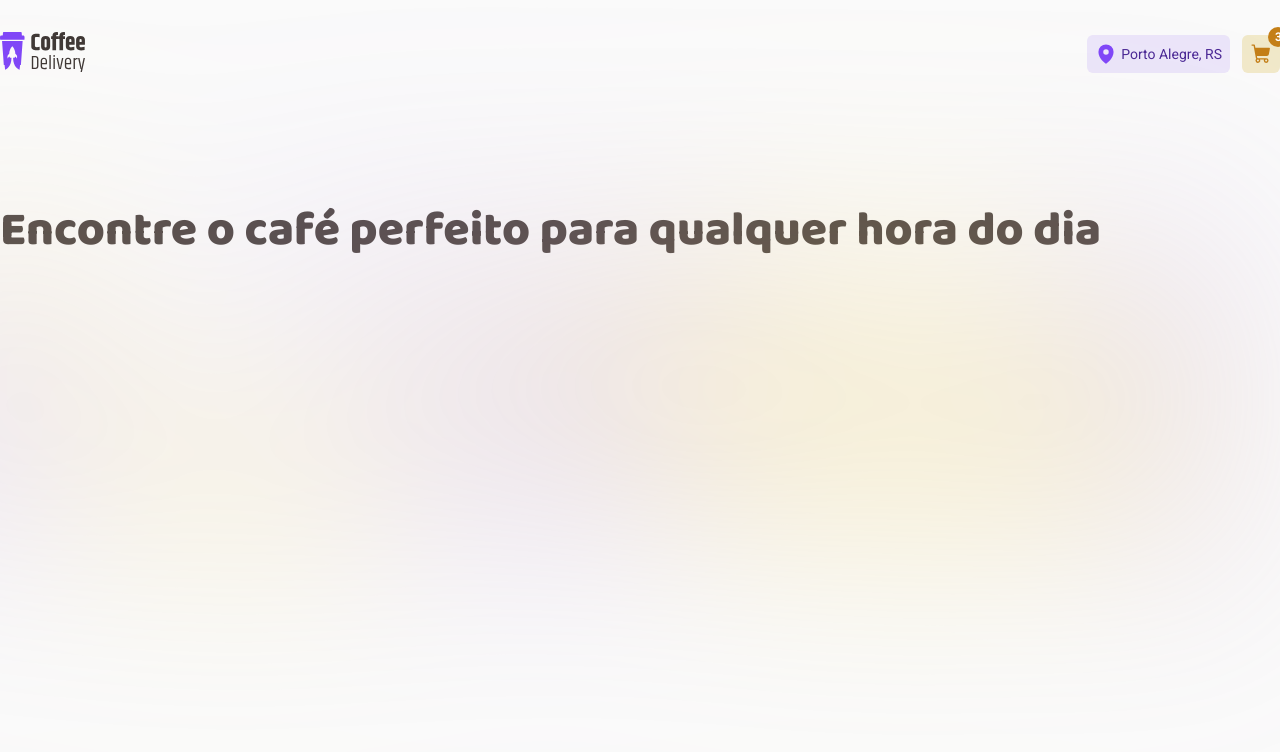
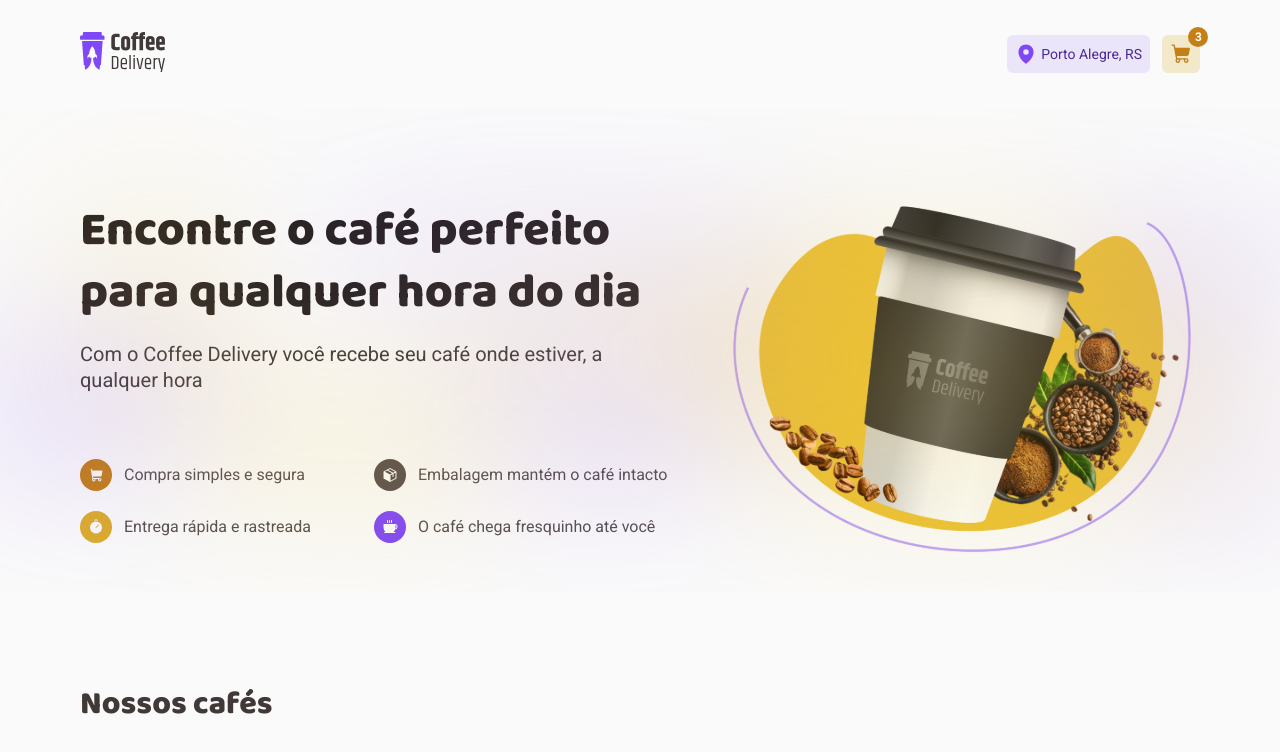
Before and after one commit to Bellorico323/Coffee-Delivery-Ignite, a React (Vite) app: page / in a window 1280 px wide. Shown: the top 752 px of the page. Built offline with nearby package versions, Linux system fonts and the light colour scheme.

Commit message:
Finishing Intro and starting CoffeeList

```diff
--- a/src/components/Header/style.ts
+++ b/src/components/Header/style.ts
@@ -4,10 +4,10 @@ import { tipografia } from '../../styles/tipografia'
 export const HeaderContainer = styled.header`
   display: flex;
   justify-content: space-between;
-  align-items: center;
 
-  max-width: 1440px;
-  padding: 2rem 0rem;
+  width: 1160px;
+  padding: 2rem 1.25rem;
+  margin: 0 auto;
 `
 
 export const Actions = styled.aside`
--- a/src/layouts/DefaultLayout/style.ts
+++ b/src/layouts/DefaultLayout/style.ts
@@ -1,8 +1,8 @@
 import styled from 'styled-components'
 
 export const LayoutContainer = styled.div`
-  max-width: 1440px;
-  margin: 0 auto;
+  /* max-width: 1160px;
+  margin: 0 auto; */
 
   background: ${(props) => props.theme['white-bg']};
 
--- a/src/pages/Home/index.tsx
+++ b/src/pages/Home/index.tsx
@@ -1,12 +1,71 @@
-import { Intro, IntroTitle } from './style'
+import { Coffee, Package, ShoppingCart, Timer } from '@phosphor-icons/react'
+import { CoffeeList, Info, Intro, IntroContent, IntroTitle } from './style'
+import { useTheme } from 'styled-components'
 
 export function Home() {
+  const theme = useTheme()
+
   return (
+    <div>
       <Intro>
+        <IntroContent>
+          <div>
             <IntroTitle>
               <h1>Encontre o café perfeito para qualquer hora do dia</h1>
+              <span>
+                Com o Coffee Delivery você recebe seu café onde estiver, a
+                qualquer hora
+              </span>
             </IntroTitle>
+
+            <Info>
+              <div>
+                <ShoppingCart
+                  size={32}
+                  weight="fill"
+                  color={theme['white-bg']}
+                  style={{ background: theme['yellow-800'] }}
+                />
+                <span>Compra simples e segura</span>
+              </div>
+              <div>
+                <Package
+                  size={32}
+                  weight="fill"
+                  color={theme['white-bg']}
+                  style={{ background: theme['brown-500'] }}
+                />
+                <span>Embalagem mantém o café intacto</span>
+              </div>
+              <div>
+                <Timer
+                  size={32}
+                  weight="fill"
+                  color={theme['white-bg']}
+                  style={{ background: theme['yellow-500'] }}
+                />
+                <span>Entrega rápida e rastreada</span>
+              </div>
+              <div>
+                <Coffee
+                  size={32}
+                  weight="fill"
+                  color={theme['white-bg']}
+                  style={{ background: theme['purple-500'] }}
+                />
+                <span>O café chega fresquinho até você</span>
+              </div>
+            </Info>
+          </div>
+
+          <img src="/images/hero.svg" alt="Café do Coffee Delivery" />
+        </IntroContent>
         <img src="/images/hero-bg.svg" alt="" id="hero-bg" />
       </Intro>
+
+      <CoffeeList>
+        <h2>Nossos cafés</h2>
+      </CoffeeList>
+    </div>
   )
 }
--- a/src/pages/Home/style.ts
+++ b/src/pages/Home/style.ts
@@ -2,22 +2,76 @@ import styled from 'styled-components'
 import { tipografia } from '../../styles/tipografia'
 
 export const Intro = styled.section`
-  height: 34rem;
   position: relative;
-  padding: 92px 0px;
 
   img#hero-bg {
+    position: absolute;
+    top: 0;
+    left: 0;
+    max-height: 544px;
+    width: 100vw;
     object-fit: cover;
-    filter: blur(80px);
-    position: absolute;
-    top: 0px;
-    right: 0px;
   }
 `
+export const IntroContent = styled.div`
+  max-width: 1160px;
+  padding: 92px 20px;
+  margin: 0 auto;
+
+  display: flex;
+  gap: 56px;
+  align-items: flex-start;
+  justify-content: space-between;
+
+  > div {
+    display: flex;
+    flex-direction: column;
+    gap: 66px;
+  }
+`
+
 export const IntroTitle = styled.div`
   display: flex;
   flex-direction: column;
-  h1 {
+  gap: 1rem;
+
+  > h1 {
     ${tipografia.fonts.titleXL}
+    color: ${(props) => props.theme['brown-900']}
+  }
+
+  > span {
+    ${tipografia.fonts.textL}
+    color: ${(props) => props.theme['brown-700']}
   }
 `
+export const Info = styled.div`
+  display: grid;
+  grid-template-columns: 1fr 1fr;
+  grid-row-gap: 20px;
+
+  > div {
+    display: flex;
+    align-items: center;
+    gap: 12px;
+  }
+
+  svg {
+    padding: 8px;
+    border-radius: 999px;
+  }
+
+  > span {
+    ${tipografia.fonts.textM}
+  }
+`
+export const CoffeeList = styled.div`
+  max-width: 1160px;
+  margin: 0 auto;
+  padding: 32px 20px 150px;
+
+  > h2 {
+    ${tipografia.fonts.titleL}
+    color: ${(props) => props.theme['brown-700']}
+  }
+`
```
Lines whose indentation alone changed are shown as unchanged.
